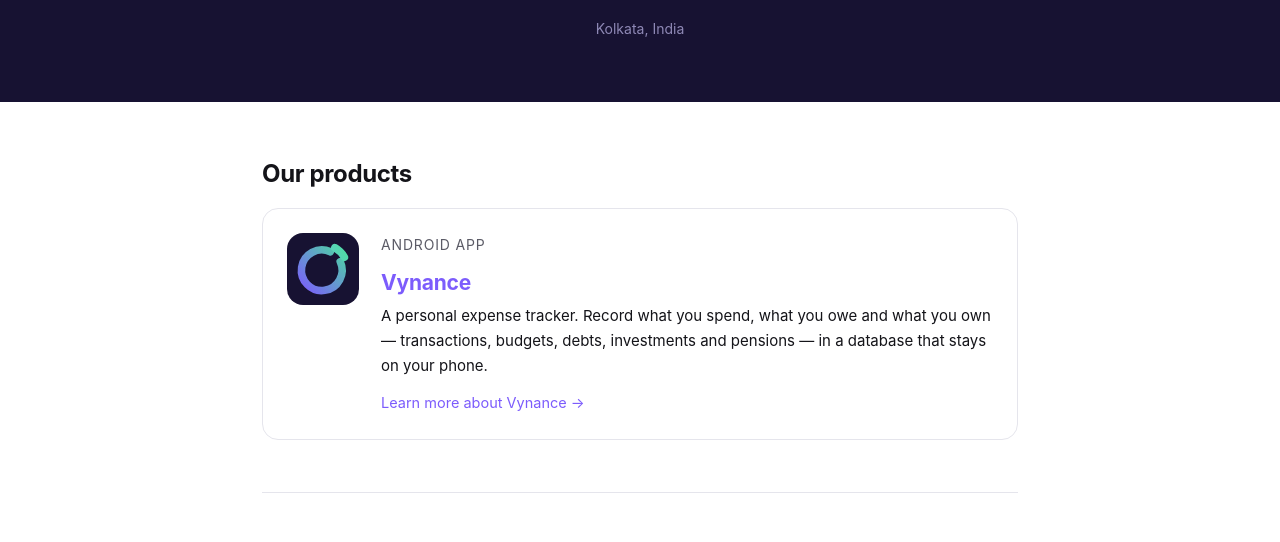
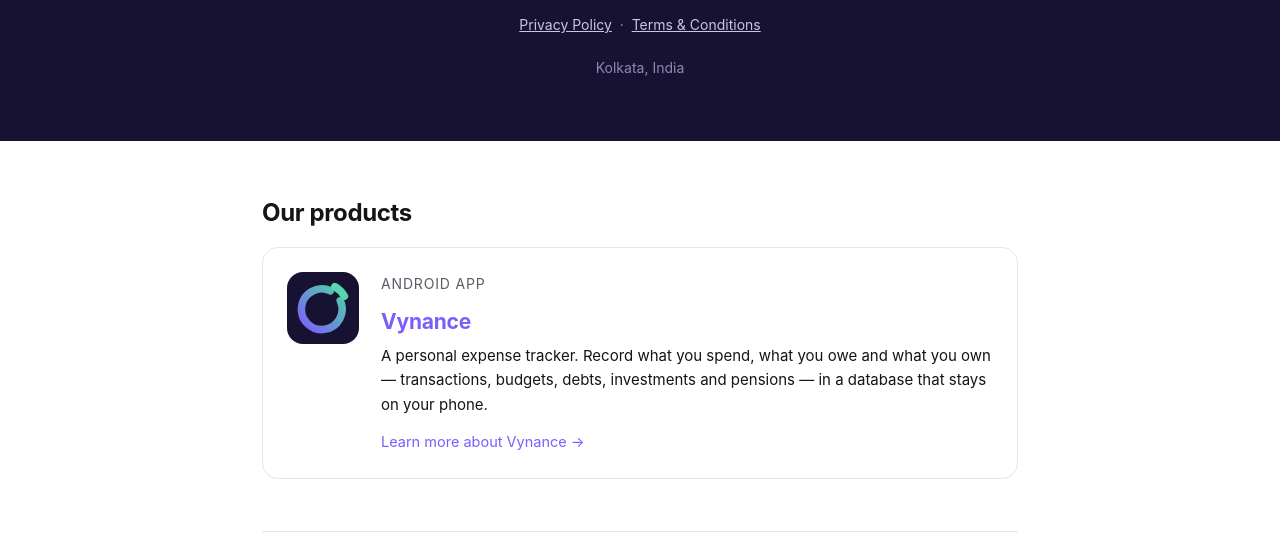
Before and after one commit to DanishRafique/danishrafique.github.io, a plain HTML site: page index.html in a window 1280 px wide. Shown: the part 212-754 px from the top of the page. Drawn offline with Linux system fonts and the light colour scheme.

Commit message:
Update index.html

```diff
--- a/index.html
+++ b/index.html
@@ -47,6 +47,11 @@
   <div class="wrap">
     <h1>Vynci Softworks</h1>
     <p>Makers of <strong style="color:#fff">Vynance</strong> &mdash; a personal expense tracker for Android that keeps your financial data on your own device.</p>
+    <p class="loc" style="margin-top:16px">
+      <a href="https://vynci.sbs/vynance/privacy-policy.html" style="color:#c9c4e8">Privacy Policy</a>
+      &nbsp;&middot;&nbsp;
+      <a href="https://vynci.sbs/vynance/terms-and-conditions.html" style="color:#c9c4e8">Terms &amp; Conditions</a>
+    </p>
     <p class="loc">Kolkata, India</p>
   </div>
 </header>
@@ -121,8 +126,8 @@
 
 <footer>
   &copy; 2026 Vynci Softworks. All rights reserved. &middot;
-  <a href="vynance/privacy-policy.html">Vynance Privacy Policy</a> &middot;
-  <a href="vynance/terms-and-conditions.html">Terms</a>
+  <a href="https://vynci.sbs/vynance/privacy-policy.html">Vynance Privacy Policy</a> &middot;
+  <a href="https://vynci.sbs/vynance/terms-and-conditions.html">Terms</a>
 </footer>
 
 </div>
```
